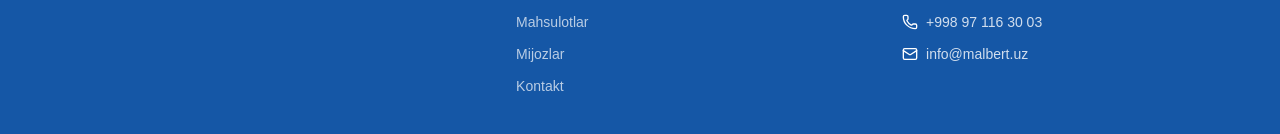
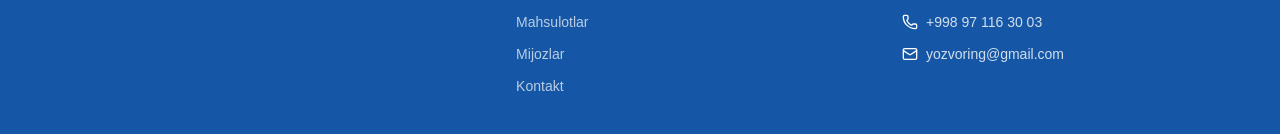
Before and after one commit to mr-sardorbek/malbert-, a React (Vite) app: page / in a window 1280 px wide. Shown: the part 3876-4010 px from the top of the page. Built offline with nearby package versions, Linux system fonts and the light colour scheme.

Commit message:
mail changed

```diff
--- a/src/components/layout/footer.jsx
+++ b/src/components/layout/footer.jsx
@@ -113,7 +113,7 @@ const Footer = () => {
                 />
 
                 <span className="break-all">
-                  info@malbert.uz
+                  yozvoring@gmail.com
                 </span>
               </a>
             </div>
```
